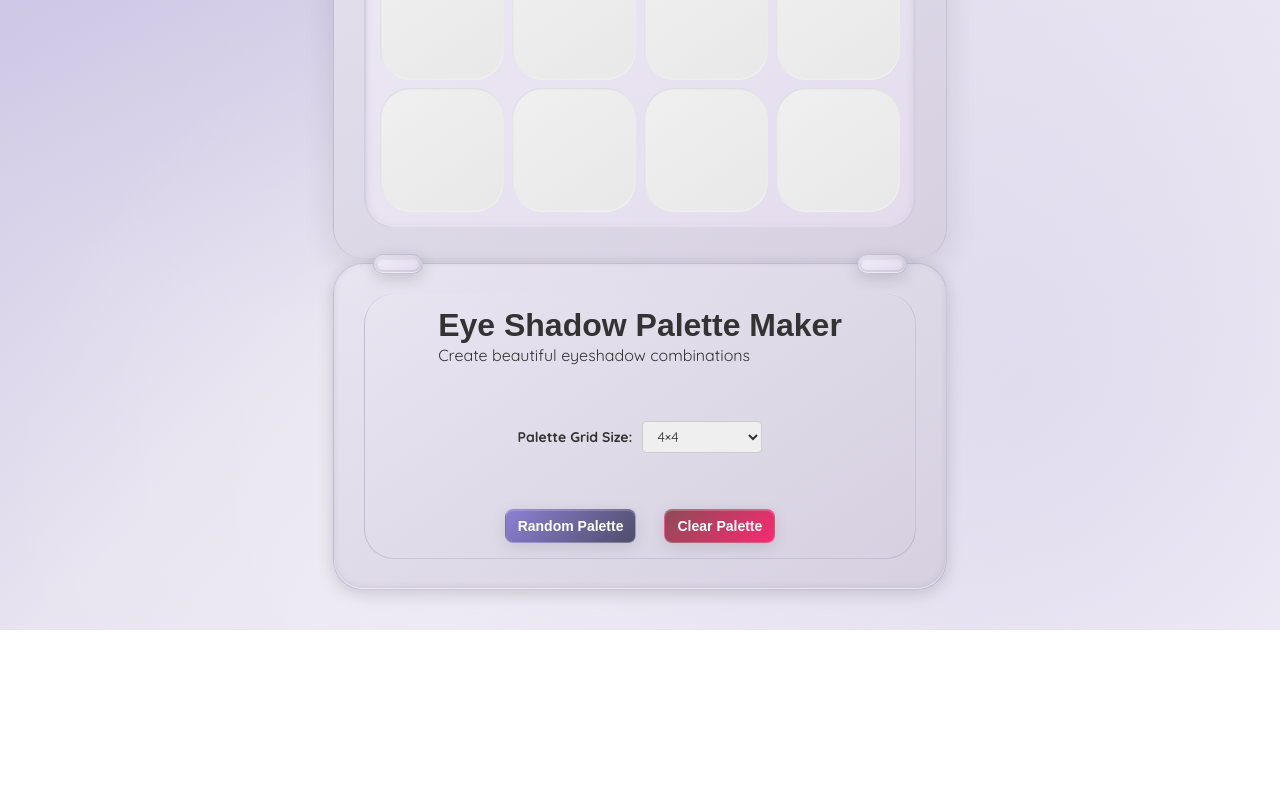
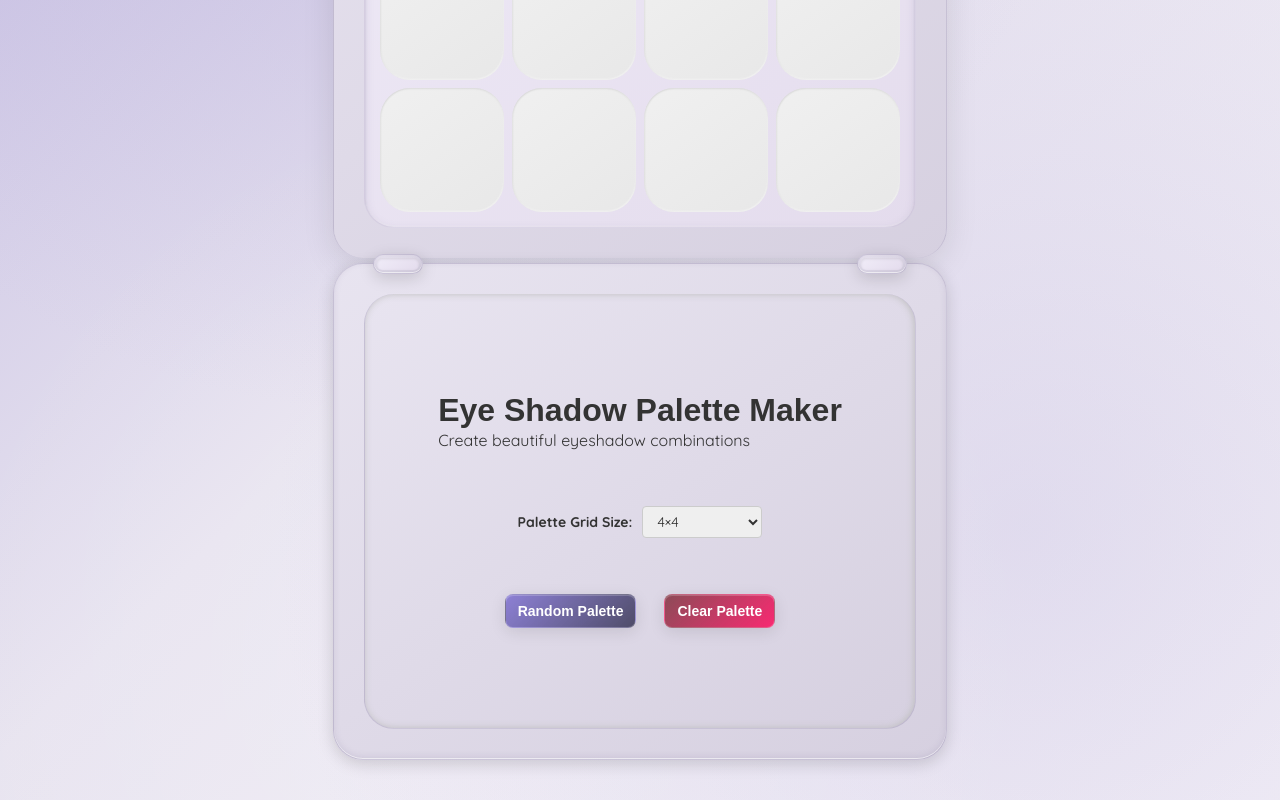
Before and after one commit to ktocdev/eye-shadow-palette-maker, a Vue app: page / in a window 1280 px wide. Shown: the part 568-1368 px from the top of the page. Before the commit the page ends 1198 px from the top, so only its background shows below. Built offline with nearby package versions, Linux system fonts and the light colour scheme; a web font is replaced by a local one.

Commit message:
ESPM-11 - final edits

```diff
--- a/components/SwatchesExplorer.vue
+++ b/components/SwatchesExplorer.vue
@@ -59,8 +59,8 @@ const handleRandomize = () => {
           <div class="hinge right-hinge"></div>
         </div>
 
-        <div class="palette-lid__container">
-          <div class="palette-lid">
+        <div class="palette-lid">
+          <div class="palette-lid__inner">
             <div class="app-info">
               <h1>Eye Shadow Palette Maker</h1>
               <p>Create beautiful eyeshadow combinations</p>
--- a/styles/shared.css
+++ b/styles/shared.css
@@ -287,7 +287,7 @@ h1 {
    PALETTE CONTAINER COMPONENTS
    ========================================= */
 
-.palette-lid__container {
+.palette-lid {
   background: var(--gradient-container-primary);
   border-radius: var(--radius-container-large);
   box-shadow: var(--shadow-palette-container);
@@ -296,12 +296,13 @@ h1 {
   padding: 30px;
 }
 
-.palette-lid {
+.palette-lid__inner {
   background: var(--gradient-container-primary);
   border-radius: var(--radius-container-large);
   border: 1px solid rgba(139,129,165,0.3);
   border-top: none;
-  padding: 15px;
+  box-shadow: inset -1px 0px 7px #bfbfbf;
+  padding: 100px 15px;
   display: flex;
   flex-direction: column;
   gap: 56px;
```
Also changed, not shown: 1 other file (tests, documents, lock files or other folders).
